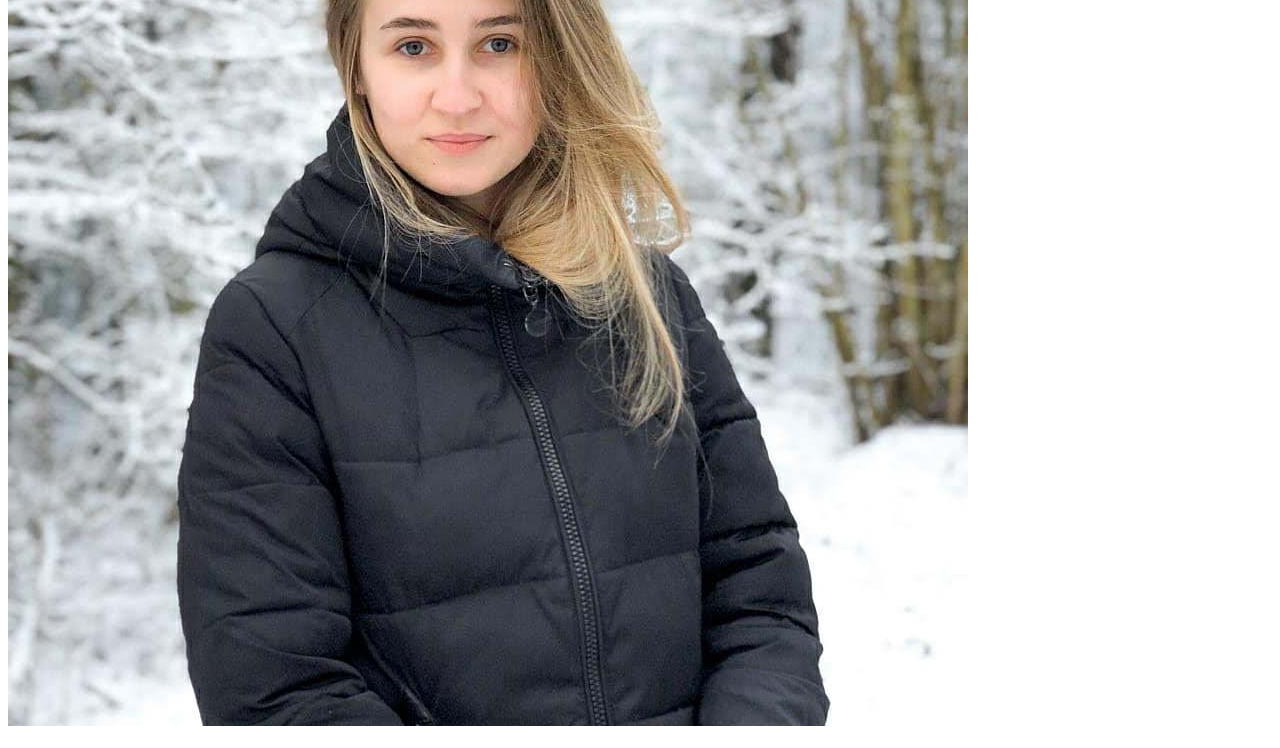
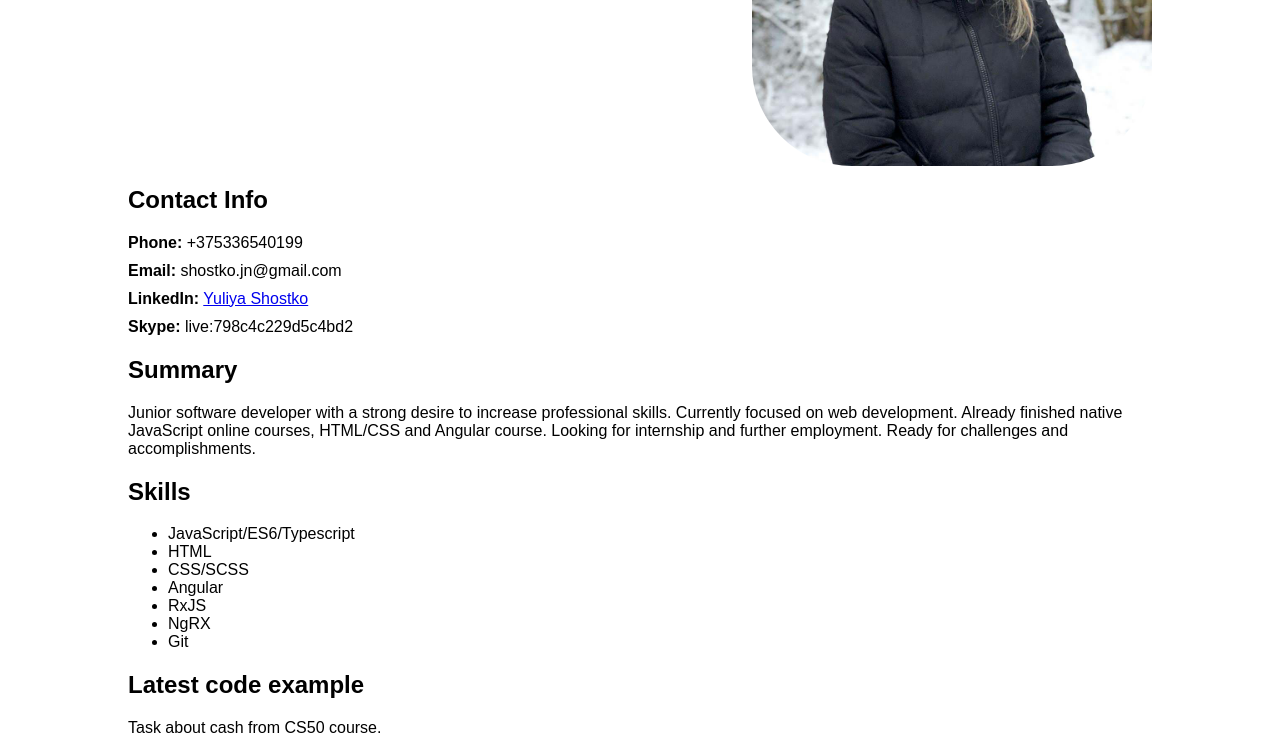
Before and after one commit to shostiyuliya/rsschool-cv, a plain HTML site: page index.html in a window 1280 px wide. Shown: the part 242-990 px from the top of the page. Drawn offline with Linux system fonts and the light colour scheme.

Commit message:
feat: add styles

```diff
--- a/index.html
+++ b/index.html
@@ -8,7 +8,7 @@
   </head>
   <body class="body">
     <header class="header">
-      <img src="photo.jpg" alt="CV photo">
+      <img class="cv-photo" src="photo.jpg" alt="CV photo">
       <h1 class="cv-name">Vilcheuskaya Yuliya</h1>
     </header>
     <main class="main">
--- a/styles.css
+++ b/styles.css
@@ -0,0 +1,34 @@
+* {
+    box-sizing: border-box;
+    font-family: "Work Sans", sans-serif;
+}
+
+html {
+    display: flex;
+    justify-content: center;
+}
+
+.body {
+    max-width: 1024px;
+}
+
+.header {
+    display: flex;
+    flex-flow: row-reverse;
+    align-items: center;
+    justify-content: space-between;
+}
+
+.cv-photo {
+    height: 400px;
+    width: 400px;
+    border-radius: 100px;
+}
+
+.contact-inf > article {
+    margin-bottom: 10px;
+}
+
+.contact-type {
+    font-weight: 600;
+}
```
